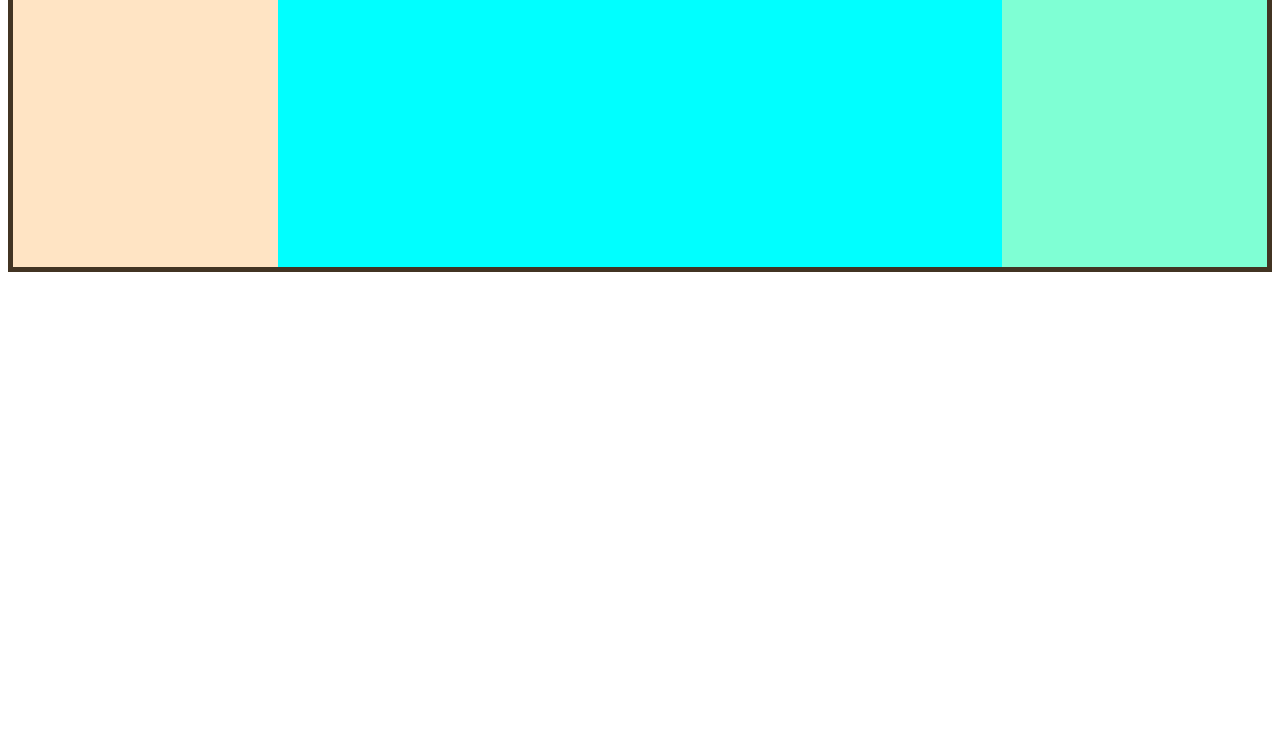
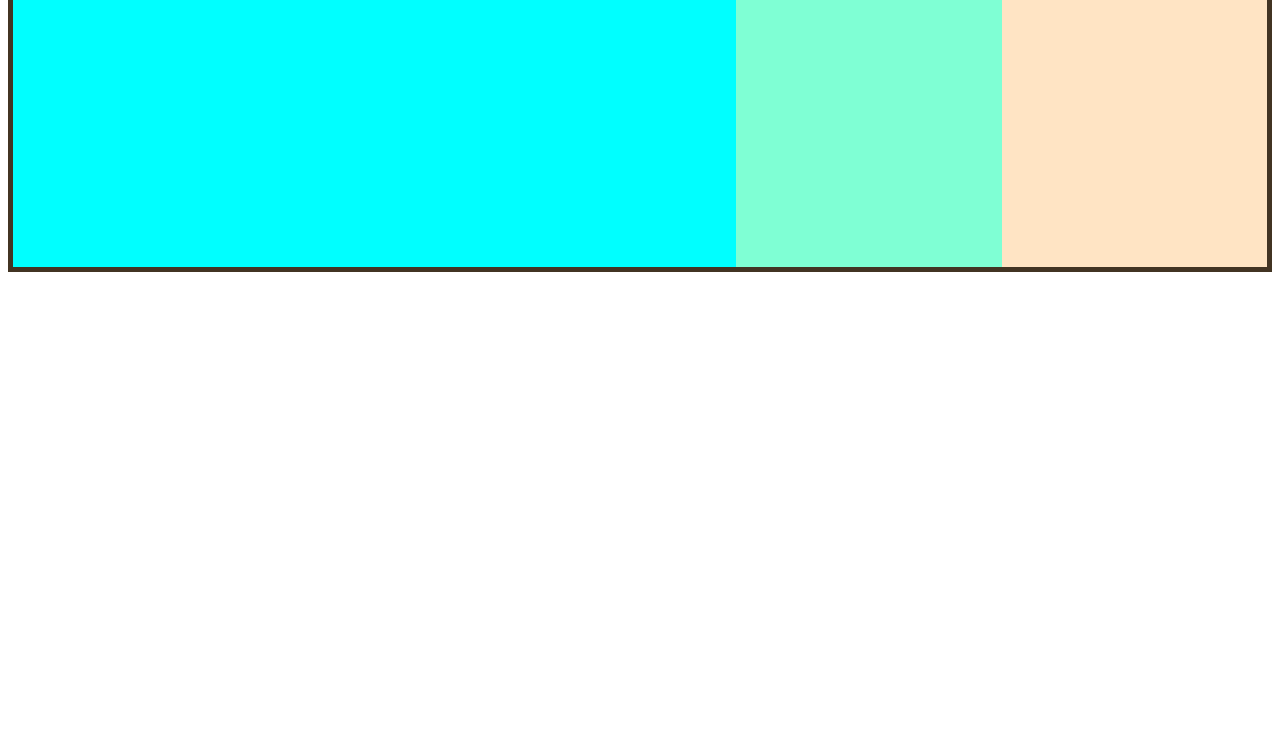
Before and after one commit to Hamzazaheer721/flexbox-duets-v2-FreeCodeCamp-, a plain HTML site: page index.html in a window 1280 px wide. Shown: the part 46-800 px from the top of the page. Drawn offline with Linux system fonts and the light colour scheme.

Commit message:
!feat(CT-5/order): added flexbox order

```diff
--- a/styles/index.css
+++ b/styles/index.css
@@ -47,15 +47,21 @@
 /* Lecture# 4 */
 /* Flex shrink will first wait for the flex-basis to reach then if the width gets smaller than flex-basis */
 /* it will decide how a flex child will shrink comparatively */
+
+/* Lecuture# 5 we can change the order of flex children by order property, the more the order the more it is pushed to the end */
+/* By default order is 0 */
+/* since order=-1 is smaller than 0 so it will put the item to the most left side */
 .home{
   flex-grow: 1;
   flex-shrink: 1;
   flex-basis: 200px;
+  order: 1;
 }
 .search{
   flex-basis: 200px;
   flex-grow: 8;
   flex-shrink: 2;
+  order: -1;
 }
 
 .logout{
```
